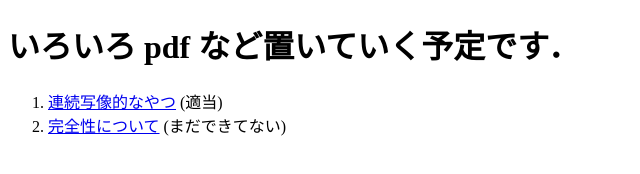
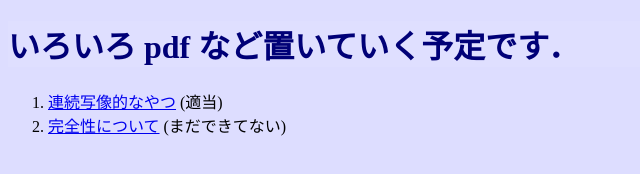
Before and after one commit to knjnszk/knjnszk.github.io, a plain HTML site: page index.html in a window 1280 px wide. Shown: the whole page, without its empty margins (0-640 px from the left). Drawn offline with Linux system fonts and the light colour scheme.

Commit message:
Set background color

```diff
--- a/default.css
+++ b/default.css
@@ -1,3 +1,7 @@
-body {
-	background-color: #ff00ff
-}
+body {font-family: "メイリオ"; background-color: #ddf; }
+
+h1 { color: #007; background-color: #dfdfff; }
+
+h2 { color: #007; background-color: #dfdfff; }
+
+p {background-color: #eef; }
--- a/index.html
+++ b/index.html
@@ -3,12 +3,15 @@
   <head>
     <meta charset="utf-8">
     <title>Kenji's Page</title>
+    <link rel="stylesheet" href="default.css">
   </head>
   <body>
-    <h1><font face="ＭＳ Ｐ明朝">いろいろ pdf など置いていく予定です．</font></h1>
+    <h1>いろいろ pdf など置いていく予定です．</font></h1>
+    <p>
     <ol>
       <li><a href="continuous_map.pdf">連続写像的なやつ</a> (適当)</li>
       <li><a href="Foundation.pdf">完全性について</a> (まだできてない)</li>
     </ol>
+    </p>
   </body>
 </html>
```
Also changed, not shown: 1 other file.
